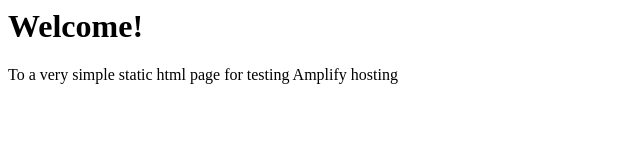
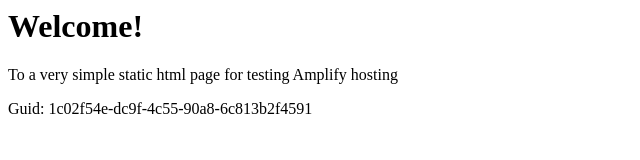
Before and after one commit to aws-aemilia-kix/Github-PR-Commit-Integration-Test-DoNotTouch-GitHubAutoBuildCanaryTest-v1-preprod-ap-northeast-3, a website: page src/index.html in a window 1280 px wide. Shown: the whole page, without its empty margins (0-640 px from the left). Drawn offline with Linux system fonts and the light colour scheme.

Commit message:
commit from integ tests

```diff
--- a/src/index.html
+++ b/src/index.html
@@ -1,3 +1,5 @@
+
+
 <html lang="en">
 
 <head>
@@ -10,6 +12,6 @@
 <body>
     <h1>Welcome!</h1>
     <p>To a very simple static html page for testing Amplify hosting</p>
-</body>
+    <p>Guid: 1c02f54e-dc9f-4c55-90a8-6c813b2f4591</p></body>
 
 </html>
```
